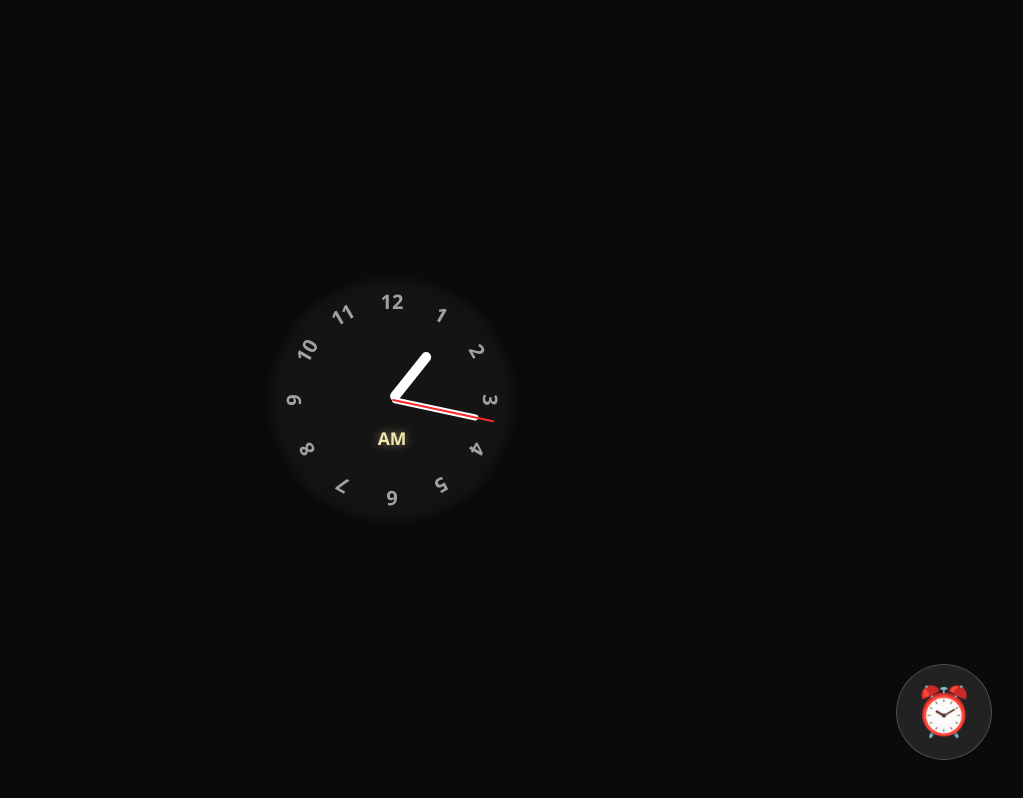
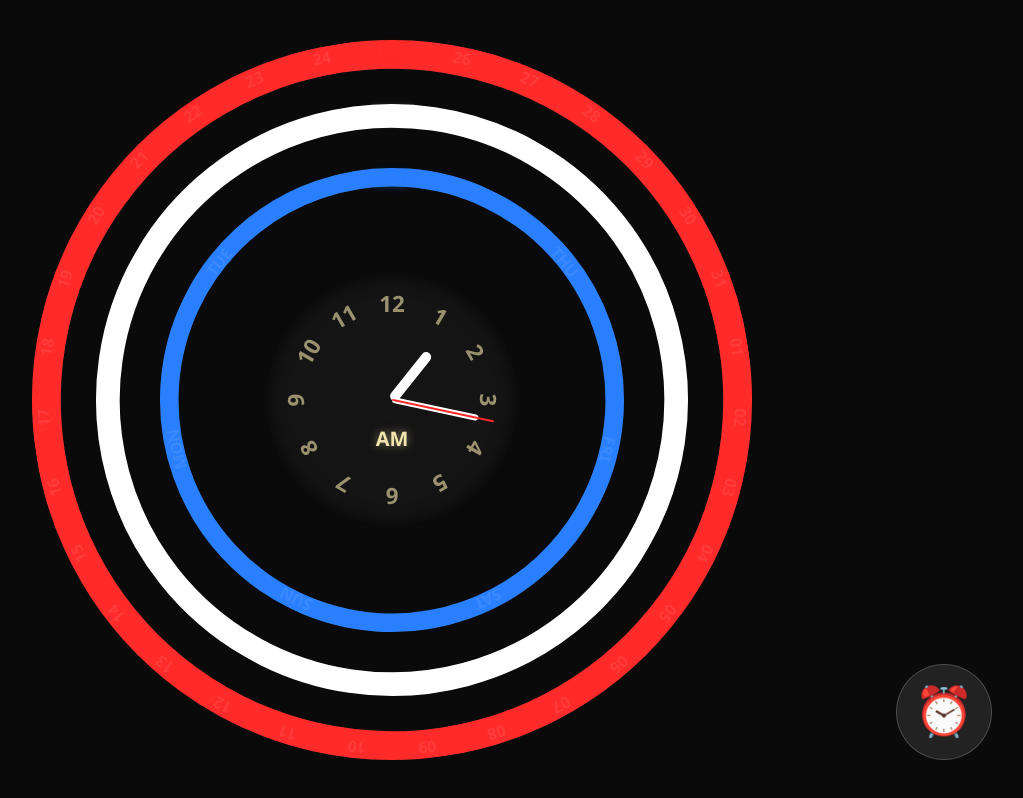
Before and after one commit to Snakprof/my-clock, a plain HTML site: page index.html in a window 1280 px wide. Shown: the whole page, without its empty margins (248-1271 px from the left). Drawn offline with Linux system fonts and the light colour scheme.

Commit message:
Update clock title and improve styling

```diff
--- a/index.html
+++ b/index.html
@@ -3,7 +3,7 @@
 <head>
   <meta charset="UTF-8">
   <meta name="viewport" content="width=device-width, initial-scale=1.0">
-  <title>Smart Clock - Snooze & Custom Tones</title>
+  <title>Smart Circular Clock - Full Version</title>
   <link rel="manifest" href="manifest.json">
   <script>
     if ('serviceWorker' in navigator) {
@@ -15,6 +15,7 @@
     :root {
       --vanilla-latte: #f3e5ab;
       --accent-blue: #2a7fff;
+      --espresso: #4b3621;
     }
 
     body {
@@ -28,24 +29,44 @@
 
     .clock-container { position: relative; width: 100vmin; height: 100vmin; }
 
-    /* أرقام الساعة */
+    /* الحلقات الخارجية (التاريخ، الشهر، اليوم) */
+    .ring-wrapper {
+      position: absolute; top: 50%; left: 50%;
+      border-radius: 50%; transition: transform 0.8s cubic-bezier(0.4, 0, 0.2, 1);
+      pointer-events: none;
+    }
+    .progress-ring {
+      position: absolute; top: 0; left: 0;
+      width: 100%; height: 100%; transform: rotate(-90deg);
+    }
+    .items { position: absolute; top: 0; left: 0; width: 100%; height: 100%; z-index: 5; }
+    .ring-item {
+      position: absolute; width: 12vmin; height: 50%;
+      top: 0; left: 50%; margin-left: -6vmin;
+      transform-origin: 50% 100%; display: flex;
+      justify-content: center; align-items: flex-start;
+      font-weight: 700; transition: all 0.3s;
+    }
+    .track { fill: transparent; stroke: #1a1a1a; stroke-width: 4; }
+    .progress { fill: transparent; stroke-width: 4; transition: stroke 0.3s; }
+
+    #ring-date { width: 90vmin; height: 90vmin; }
+    #ring-month { width: 74vmin; height: 74vmin; }
+    #ring-day { width: 58vmin; height: 58vmin; }
+
+    /* أرقام الساعة 1-12 */
     .clock-numbers {
       position: absolute; top: 50%; left: 50%;
       width: 28vmin; height: 28vmin;
       transform: translate(-50%, -50%); z-index: 45;
     }
-
     .hour-num {
       position: absolute; width: 100%; height: 100%;
-      text-align: center; font-weight: bold; font-size: 2.5vmin;
-      color: rgba(255,255,255,0.6);
+      text-align: center; font-weight: bold; font-size: 2.8vmin;
+      color: var(--vanilla-latte); opacity: 0.6;
     }
 
-    /* الحلقات والعقارب */
-    .ring-wrapper { position: absolute; top: 50%; left: 50%; border-radius: 50%; transform: translate(-50%, -50%); pointer-events: none; }
-    #ring-date { width: 88vmin; height: 88vmin; }
-    #ring-month { width: 72vmin; height: 72vmin; }
-
+    /* قلب الساعة والعقارب */
     .analog-clock {
       position: absolute; top: 50%; left: 50%;
       transform: translate(-50%, -50%);
@@ -53,27 +74,24 @@
       border-radius: 50%; background: #141414;
       box-shadow: inset 0 0 20px #000; z-index: 40;
     }
-
     #ampm-indicator {
       position: absolute; top: 65%; left: 50%;
       transform: translate(-50%, -50%);
-      font-size: 2.2vmin; font-weight: bold;
+      font-size: 2.5vmin; font-weight: bold;
       color: var(--vanilla-latte); text-shadow: 0 0 10px rgba(243, 229, 171, 0.5);
     }
-
-    .hand { position: absolute; bottom: 50%; left: 50%; transform-origin: 50% 100%; border-radius: 5vmin; background: #fff; }
+    .hand { position: absolute; bottom: 50%; left: 50%; transform-origin: 50% 100%; border-radius: 5vmin; background: #fff; z-index: 42; }
     .hour-hand { width: 1.2vmin; height: 7.5vmin; margin-left: -0.6vmin; }
     .minute-hand { width: 0.8vmin; height: 11vmin; margin-left: -0.4vmin; }
     .second-hand { width: 0.3vmin; height: 13vmin; margin-left: -0.15vmin; background: #ff2a2a; }
 
-    /* التحكم والمنبه */
+    /* أزرار التحكم والمنبه */
     .controls { position: absolute; bottom: 5vmin; right: 5vmin; z-index: 100; }
     .btn-circle {
       width: 12vmin; height: 12vmin; border-radius: 50%;
       background: rgba(255,255,255,0.1); border: 1px solid rgba(255,255,255,0.2);
       color: white; font-size: 6vmin; cursor: pointer; backdrop-filter: blur(5px);
     }
-
     .modal {
       display: none; position: fixed; z-index: 200;
       top: 0; left: 0; width: 100%; height: 100%;
@@ -84,28 +102,16 @@
       background: #1a1a1a; padding: 25px; border-radius: 20px;
       width: 85%; max-width: 400px; border: 1px solid var(--vanilla-latte);
     }
+    input, select { width: 100%; padding: 12px; margin: 10px 0; background: #222; border: 1px solid #444; color: #fff; border-radius: 8px; }
+    .alarm-list { margin-top: 15px; max-height: 150px; overflow-y: auto; }
+    .alarm-item { display: flex; justify-content: space-between; align-items: center; padding: 10px; background: #252525; margin-bottom: 8px; border-radius: 8px; }
 
-    input, select {
-      width: 100%; padding: 12px; margin: 10px 0;
-      background: #222; border: 1px solid #444; color: #fff; border-radius: 8px;
-    }
-
-    .alarm-list { margin-top: 20px; max-height: 150px; overflow-y: auto; }
-    .alarm-item {
-      display: flex; justify-content: space-between; align-items: center;
-      padding: 10px; background: #252525; margin-bottom: 8px; border-radius: 8px;
-    }
-
-    /* واجهة الرنين */
     #ringing-ui {
       display: none; position: fixed; top: 0; left: 0; width: 100%; height: 100%;
       background: rgba(0,0,0,0.95); z-index: 300;
       flex-direction: column; justify-content: center; align-items: center;
     }
-    .ring-btn {
-      width: 80%; max-width: 250px; padding: 20px; margin: 10px;
-      border: none; border-radius: 50px; font-size: 1.2rem; font-weight: bold; cursor: pointer;
-    }
+    .ring-btn { width: 80%; max-width: 250px; padding: 20px; margin: 10px; border: none; border-radius: 50px; font-size: 1.2rem; font-weight: bold; cursor: pointer; }
     .stop-btn { background: #ff4444; color: white; }
     .snooze-btn { background: var(--vanilla-latte); color: #333; }
   </style>
@@ -113,7 +119,21 @@
 <body>
 
   <div class="clock-container">
+    <div class="ring-wrapper" id="ring-date">
+      <svg class="progress-ring" viewBox="0 0 100 100"><circle class="track" cx="50" cy="50" r="48"></circle><circle class="progress" cx="50" cy="50" r="48"></circle></svg>
+      <div class="items"></div>
+    </div>
+    <div class="ring-wrapper" id="ring-month">
+      <svg class="progress-ring" viewBox="0 0 100 100"><circle class="track" cx="50" cy="50" r="48"></circle><circle class="progress" cx="50" cy="50" r="48"></circle></svg>
+      <div class="items"></div>
+    </div>
+    <div class="ring-wrapper" id="ring-day">
+      <svg class="progress-ring" viewBox="0 0 100 100"><circle class="track" cx="50" cy="50" r="48"></circle><circle class="progress" cx="50" cy="50" r="48"></circle></svg>
+      <div class="items"></div>
+    </div>
+
     <div class="clock-numbers" id="numbers-container"></div>
+
     <div class="analog-clock">
       <div id="ampm-indicator">AM</div>
       <div class="hand hour-hand" id="hour"></div>
@@ -127,42 +147,69 @@
   </div>
 
   <div id="ringing-ui">
-    <h1 style="color:var(--vanilla-latte); font-size: 3rem; margin-bottom: 30px;">⏰ Wake Up!</h1>
+    <h1 style="color:var(--vanilla-latte); font-size: 2.5rem; margin-bottom: 20px;">⏰ Alarm Ringing!</h1>
     <button class="ring-btn snooze-btn" onclick="snoozeAlarm()">Snooze (5 Min)</button>
     <button class="ring-btn stop-btn" onclick="stopAlarm()">Stop</button>
   </div>
 
   <div id="alarm-modal" class="modal">
     <div class="modal-content">
-      <h3 style="color:var(--vanilla-latte)">New Alarm</h3>
+      <h3 style="color:var(--vanilla-latte)">Set New Alarm</h3>
       <input type="time" id="alarm-time">
+
       <select id="alarm-sound">
-        <option value="https://actions.google.com/sounds/v1/alarms/digital_watch_alarm_long.ogg">نغمة رقمية</option>
-        <option value="https://actions.google.com/sounds/v1/alarms/beep_short.ogg">تنبيه قصير</option>
-        <option value="my_tone.mp3">نغمتي الخاصة</option>
-        <option value="alarm.mp3">نغمتي الخاصة</option>
+        <option value="alarm.mp3">نغمتي الخاصة (alarm.mp3)</option>
+        <option value="https://actions.google.com/sounds/v1/alarms/digital_watch_alarm_long.ogg">Digital Alarm</option>
+        <option value="https://actions.google.com/sounds/v1/alarms/beep_short.ogg">Short Beep</option>
       </select>
-      <button onclick="addAlarm()" style="width:100%; padding:12px; background:var(--vanilla-latte); border:none; color:#333; font-weight:bold; border-radius:8px;">Add Alarm</button>
+
+      <button onclick="addAlarm()" style="width:100%; padding:12px; background:var(--vanilla-latte); font-weight:bold; border:none; border-radius:8px; cursor:pointer;">Add Alarm</button>
       <div class="alarm-list" id="alarm-list"></div>
-      <button onclick="toggleModal('alarm-modal')" style="width:100%; background:none; border:none; color:grey; margin-top:15px;">Close</button>
+      <button onclick="toggleModal('alarm-modal')" style="width:100%; background:none; border:none; color:grey; margin-top:10px; cursor:pointer;">Close</button>
     </div>
   </div>
 
   <audio id="alarm-audio" loop></audio>
 
   <script>
+    const MONTHS = ['JAN', 'FEB', 'MAR', 'APR', 'MAY', 'JUN', 'JUL', 'AUG', 'SEP', 'OCT', 'NOV', 'DEC'];
+    const DAYS = ['SUN', 'MON', 'TUE', 'WED', 'THU', 'FRI', 'SAT'];
     const audio = document.getElementById('alarm-audio');
     let alarms = JSON.parse(localStorage.getItem('alarms') || '[]');
     let currentRingingAlarm = null;
 
-    // رسم الأرقام
-    const numbersContainer = document.getElementById('numbers-container');
+    // رسم أرقام الساعة 1-12
+    const numsContainer = document.getElementById('numbers-container');
     for (let i = 1; i <= 12; i++) {
-      const num = document.createElement('div');
-      num.className = 'hour-num';
-      num.innerText = i;
-      num.style.transform = `rotate(${i * 30}deg)`;
-      numbersContainer.appendChild(num);
+      const el = document.createElement('div');
+      el.className = 'hour-num';
+      el.innerText = i;
+      const angle = i * 30;
+      el.style.transform = `rotate(${angle}deg)`;
+      numsContainer.appendChild(el);
+    }
+
+    function setRing(id, items, currentIndex, color) {
+      const wrapper = document.getElementById(id);
+      const container = wrapper.querySelector('.items');
+      const progress = wrapper.querySelector('.progress');
+
+      if (container.children.length !== items.length) {
+        container.innerHTML = items.map((item, i) => `
+          <div class="ring-item" style="transform: rotate(${i * (360/items.length)}deg)">
+            <span>${item}</span>
+          </div>
+        `).join('');
+      }
+
+      Array.from(container.children).forEach((el, i) => {
+        el.style.color = (i === currentIndex) ? color : 'rgba(255,255,255,0.2)';
+        el.style.textShadow = (i === currentIndex) ? `0 0 10px ${color}` : 'none';
+        el.style.opacity = (i === currentIndex) ? '1' : '0.4';
+      });
+
+      wrapper.style.transform = `translate(-50%, -50%) rotate(-${currentIndex * (360/items.length)}deg)`;
+      progress.style.stroke = color;
     }
 
     function toggleModal(id) {
@@ -181,11 +228,10 @@
     }
 
     function renderAlarms() {
-      const list = document.getElementById('alarm-list');
-      list.innerHTML = alarms.map(a => `
+      document.getElementById('alarm-list').innerHTML = alarms.map(a => `
         <div class="alarm-item">
           <span>${a.time}</span>
-          <button onclick="deleteAlarm(${a.id})" style="color:#ff4444; background:none; border:none;">Delete</button>
+          <button onclick="deleteAlarm(${a.id})" style="color:#ff4444; background:none; border:none; cursor:pointer;">Delete</button>
         </div>
       `).join('');
     }
@@ -196,13 +242,34 @@
       renderAlarms();
     }
 
-    function checkAlarms() {
+    function updateClock() {
       const now = new Date();
-      const currentTime = `${String(now.getHours()).padStart(2,'0')}:${String(now.getMinutes()).padStart(2,'0')}`;
+      const h = now.getHours();
+      const m = now.getMinutes();
+      const s = now.getSeconds();
+      const date = now.getDate();
+      const month = now.getMonth();
+      const day = now.getDay();
 
-      alarms.forEach(alarm => {
-        if (alarm.active && alarm.time === currentTime) {
-          triggerAlarm(alarm);
+      // تحديث الحلقات الخارجية
+      const daysInMonth = new Date(now.getFullYear(), month + 1, 0).getDate();
+      const datesArray = Array.from({length: daysInMonth}, (_, i) => String(i+1).padStart(2, '0'));
+
+      setRing('ring-date', datesArray, date - 1, '#ff2a2a');
+      setRing('ring-month', MONTHS, month, '#ffffff');
+      setRing('ring-day', DAYS, day, '#2a7fff');
+
+      // تحديث العقارب و AM/PM
+      document.getElementById('ampm-indicator').innerText = h >= 12 ? 'PM' : 'AM';
+      document.getElementById('hour').style.transform = `rotate(${(h % 12) * 30 + m/2}deg)`;
+      document.getElementById('minute').style.transform = `rotate(${m * 6}deg)`;
+      document.getElementById('second').style.transform = `rotate(${s * 6}deg)`;
+
+      // فحص المنبهات
+      const currentTime = `${String(h).padStart(2,'0')}:${String(m).padStart(2,'0')}`;
+      alarms.forEach(a => {
+        if (a.active && a.time === currentTime) {
+          triggerAlarm(a);
         }
       });
     }
@@ -211,39 +278,23 @@
       currentRingingAlarm = alarm;
       alarm.active = false;
       audio.src = alarm.sound;
-      audio.play();
+      audio.play().catch(e => console.log("Audio play failed:", e));
       document.getElementById('ringing-ui').style.display = 'flex';
+      localStorage.setItem('alarms', JSON.stringify(alarms));
     }
 
     function stopAlarm() {
       audio.pause();
       document.getElementById('ringing-ui').style.display = 'none';
-      localStorage.setItem('alarms', JSON.stringify(alarms));
     }
 
     function snoozeAlarm() {
-      audio.pause();
-      document.getElementById('ringing-ui').style.display = 'none';
-
-      // إضافة 5 دقائق للوقت الحالي
+      stopAlarm();
       const now = new Date();
       now.setMinutes(now.getMinutes() + 5);
       const snoozeTime = `${String(now.getHours()).padStart(2,'0')}:${String(now.getMinutes()).padStart(2,'0')}`;
-
       alarms.push({ id: Date.now(), time: snoozeTime, sound: currentRingingAlarm.sound, active: true });
       localStorage.setItem('alarms', JSON.stringify(alarms));
-    }
-
-    function updateClock() {
-      const now = new Date();
-      const h = now.getHours();
-      const m = now.getMinutes();
-      const s = now.getSeconds();
-      document.getElementById('ampm-indicator').innerText = h >= 12 ? 'PM' : 'AM';
-      document.getElementById('hour').style.transform = `rotate(${(h % 12) * 30 + m/2}deg)`;
-      document.getElementById('minute').style.transform = `rotate(${m * 6}deg)`;
-      document.getElementById('second').style.transform = `rotate(${s * 6}deg)`;
-      checkAlarms();
     }
 
     setInterval(updateClock, 1000);
```
